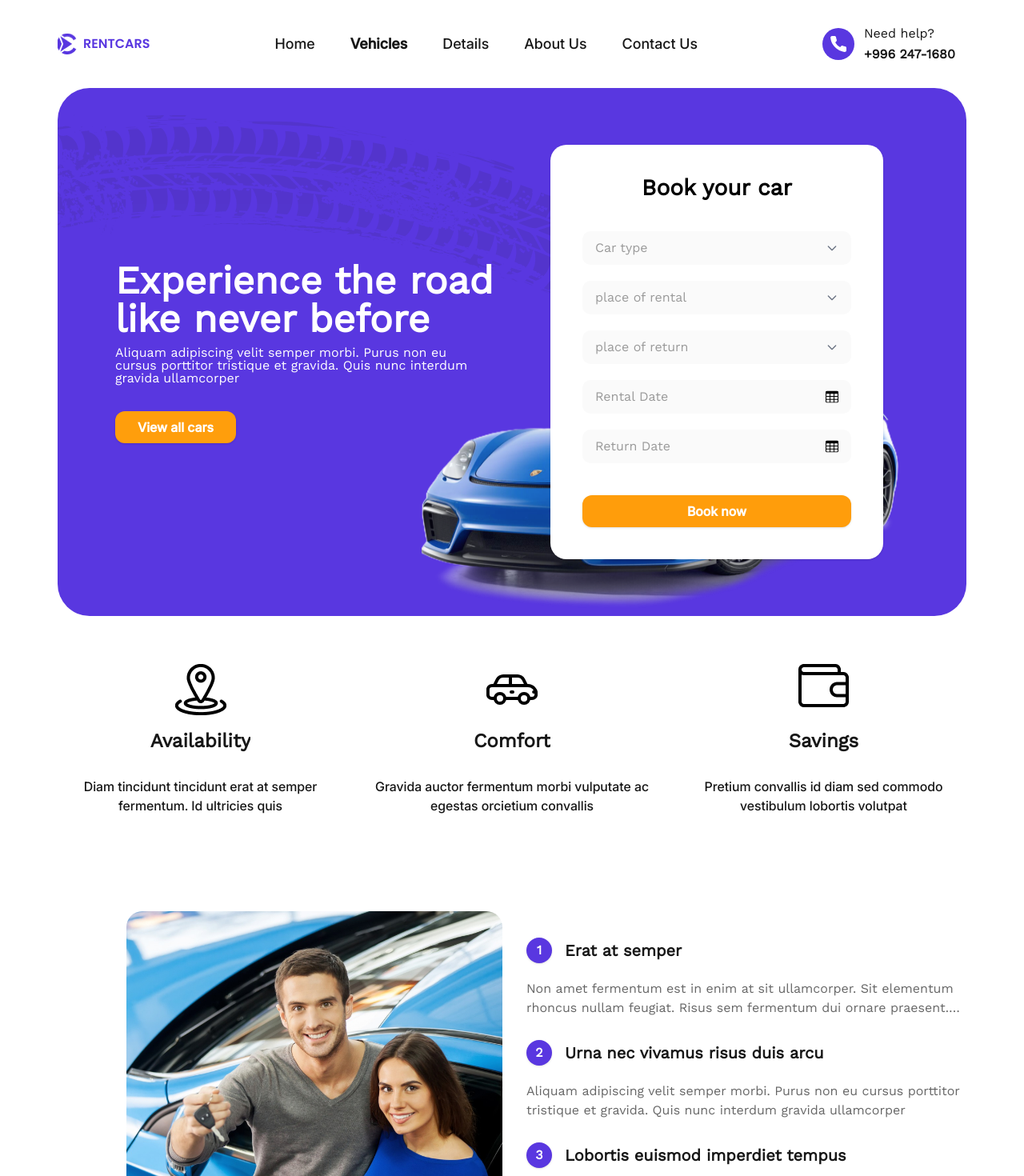
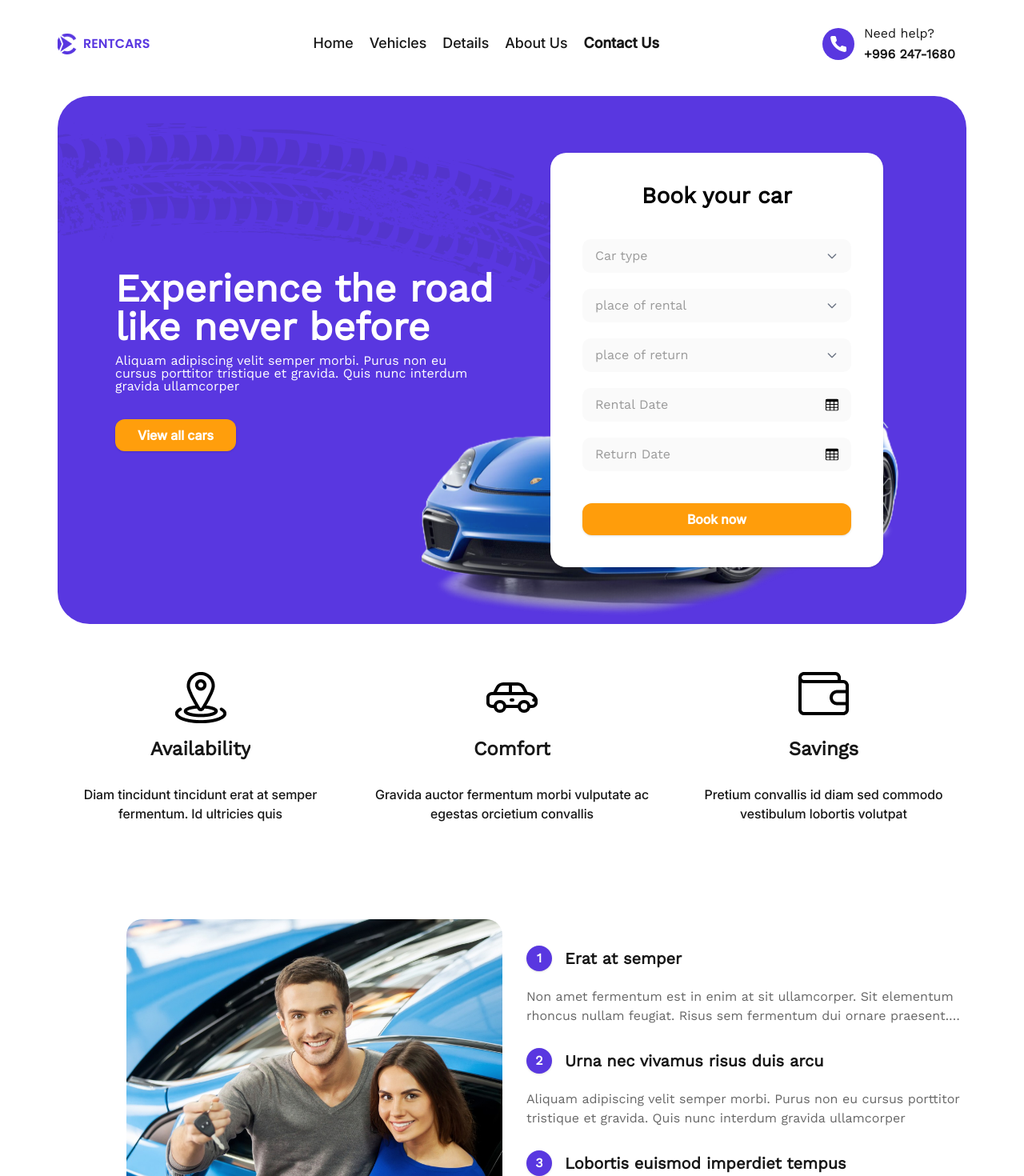
Before and after one commit to RanaMubashirTariq/RentCars-landing-page, a Next.js app: page / in a window 1280 px wide. Shown: the top 1470 px of the page at 80% size. Built offline with nearby package versions, Linux system fonts and the light colour scheme.

Commit message:
final update

```diff
--- a/app/globals.css
+++ b/app/globals.css
@@ -49,3 +49,9 @@ body {
   color: var(--foreground);
   font-family:'WorkSans' , 'Inter' ,'Poppins';
 }
+
+
+html {
+  scroll-behavior: smooth;
+  padding-top: 120px;
+}
--- a/app/page.tsx
+++ b/app/page.tsx
@@ -14,13 +14,13 @@ export default function Home() {
   return (
     <div className="w-full">
                <HeaderSection/>
-               <MainHeroSection/>
-               <FactsSection/>
-               <InfoWrapperSection/>
-               <CarSelectionSection/>
-               <BannerWrapperSection/>
-               <MobileAppSection/>
-               <HeroSection/>
+      <section id="home"><MainHeroSection /></section>
+      <section id="facts"><FactsSection /></section>
+      <section id="about"><InfoWrapperSection /></section>
+      <section id="vehicles"><CarSelectionSection /></section>
+      <section id="details"><BannerWrapperSection /></section>
+      <section id="mobile"><MobileAppSection /></section>
+      <section id="contact"><HeroSection /></section>
                <FooterSection/>
     </div>
   );
--- a/app/screens/sections/CarSelectionSection/CarSelectionSection.tsx
+++ b/app/screens/sections/CarSelectionSection/CarSelectionSection.tsx
@@ -107,7 +107,7 @@ export default function CarSelectionSection  () {
           >
             <CardContent className="flex flex-col items-center gap-5 p-0 w-full max-[480px]:gap-2">
               <div
-                className="w-full h-60 max-[480px]:h-[150px] bg-contain bg-center rounded-md"
+                className="w-full h-60 max-[480px]:h-[150px] bg-contain bg-center bg-no-repeat max-[767px]:bg-cover rounded-md"
                 style={{ backgroundImage: `url(${car.image})` }}
               />
 
--- a/app/screens/sections/HeaderSection/HeaderSection.tsx
+++ b/app/screens/sections/HeaderSection/HeaderSection.tsx
@@ -1,23 +1,58 @@
 'use client'
 import { PhoneIcon, Menu as MenuIcon, X as CloseIcon } from "lucide-react";
-import React, { useState } from "react";
+import React, { useState , useEffect} from "react";
 import  Link  from "next/link";
 
 // Navigation menu items data
 const navigationItems = [
-  { label: "Home", isActive: false },
-  { label: "Vehicles", isActive: true },
-  { label: "Details", isActive: false },
-  { label: "About Us", isActive: false },
-  { label: "Contact Us", isActive: false },
+  { label: "Home", id:'home'  },
+  { label: "Vehicles",id:'vehicles' },
+  { label: "Details", id:'details' },
+  { label: "About Us", id:'mobile' },
+  { label: "Contact Us", id:'contact' },
 ];
 
 export default function HeaderSection () {
   const [menuOpen, setMenuOpen] = useState(false);
+  const [activeSection, setActiveSection] = useState("home");
+
+
+    const handleScrollTo = (id: string) => {
+    const el = document.getElementById(id);
+    if (el) {
+      el.scrollIntoView({ behavior: "smooth", block: "start" });
+      setActiveSection(id);
+      setMenuOpen(false); // Close mobile menu
+    }
+  };
+
+
+
+    useEffect(() => {
+    const handleScroll = () => {
+      const offset = 100; // adjust for header
+      for (const item of navigationItems) {
+        const section = document.getElementById(item.id);
+        if (section) {
+          const top = section.offsetTop - offset;
+          const bottom = top + section.offsetHeight;
+          if (window.scrollY >= top && window.scrollY < bottom) {
+            setActiveSection(item.id);
+            break;
+          }
+        }
+      }
+    };
+    window.addEventListener("scroll", handleScroll);
+    return () => window.removeEventListener("scroll", handleScroll);
+  }, []);
+
+
   return (
-    <header className="flex w-full items-center justify-between px-[72px] py-[35.14px] bg-transparent relative max-[1100px]:px-[50px] max-[767px]:px-[25px] max-[767px]:py-[20px]">
+    <header className="fixed top-0 left-0 w-full z-51  bg-white px-[72px] py-[35.14px]  max-[1100px]:px-[50px] max-[767px]:px-[25px] max-[767px]:py-[20px]">
       {/* Logo */}
-      <div className="flex items-center gap-2">
+               <div className="flex  items-center justify-between relative">
+                             <div className="flex items-center gap-2">
         <div className="relative w-6 h-[25.72px] bg-[url(/group.png)] bg-[100%_100%]" />
         <div className="font-['Poppins'] font-semibold text-[#5937e0] text-base leading-[150%]">
           RENTCARS
@@ -28,17 +63,18 @@ export default function HeaderSection () {
       <nav className=" custom1020:flex max-[1050px]:hidden">
         <div>
           <ul className="flex items-start gap-5">
-            {navigationItems.map((item, index) => (
-              <li key={index}>
-                <Link href='#' className="inline-flex items-center justify-center px-3 py-1">
-                  <span
-                    className={`font-['Inter'] cursor-pointer text-[18px] leading-[100%] text-defaultblack ${item.isActive ? "font-bold" : "font-medium"}`}
-                  >
-                    {item.label}
-                  </span>
-                </Link>
-              </li>
-            ))}
+          {navigationItems.map((item) => (
+            <li key={item.id}>
+              <button
+                onClick={() => handleScrollTo(item.id)}
+                className={`font-['Inter'] text-[18px] leading-[100%] text-defaultblack cursor-pointer ${
+                  activeSection === item.id ? "font-bold" : "font-medium"
+                }`}
+              >
+                {item.label}
+              </button>
+            </li>
+          ))}
           </ul>
         </div>
       </nav>
@@ -100,6 +136,7 @@ export default function HeaderSection () {
           </div>
         </div>
       )}
+               </div>
     </header>
   );
 };
--- a/app/screens/sections/MainHeroSection/MainHeroSection.tsx
+++ b/app/screens/sections/MainHeroSection/MainHeroSection.tsx
@@ -128,7 +128,7 @@ const CustomDropdown2 = ({
 
 
   return (
-    <section className="flex flex-col items-center px-[72px] py-0 w-full max-[1100px]:px-[50px] max-[680px]:px-[25px] ">
+    <section className="relative flex flex-col items-center px-[72px] py-0 w-full max-[1100px]:px-[50px] max-[680px]:px-[25px] ">
       <div className="flex flex-col items-start justify-center w-full h-[660px] max-[1000px]:h-auto bg-[#5937e0] rounded-[40px] overflow-hidden px-[72px] max-[1000px]:py-5 relative   max-[1000px]:px-[40px] max-[1000px]:px-[20px] max-[680px]:px-[10px]  max-[680px]:rounded-[20px]">
         <div className="absolute w-[713px] h-[366px] top-[353px] left-[455px] max-[1000px]:w-[500px] max-[1000px]:h-[200px] max-[1000px]:top-[110px] max-[1000px]:left-[150px] max-[680px]:w-[300px] max-[680px]:h-[150px] max-[680px]:top-[150px] max-[680px]:left-[100px]">
           <img
```
